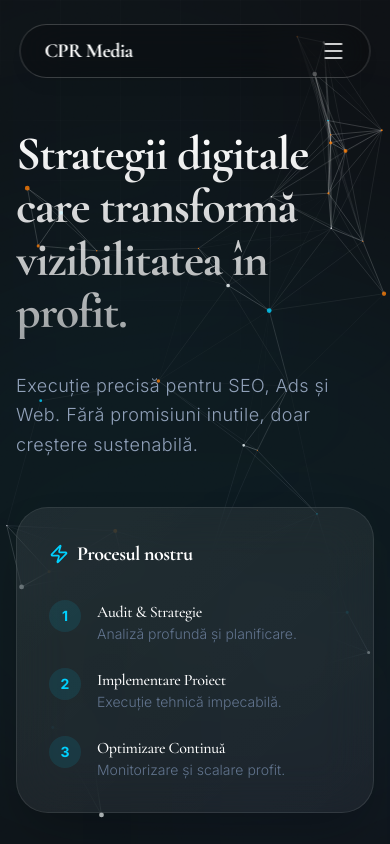
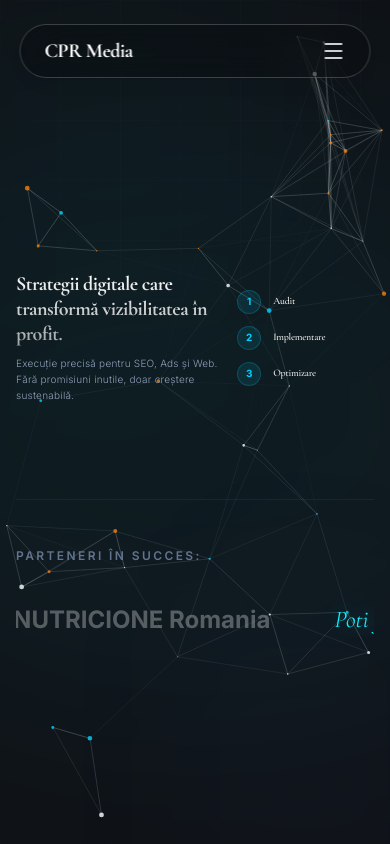
Before and after one commit to ciprianalexandru450-afk/PFA, a React (Vite) app: page / in a window 390 px wide. Shown: the top 844 px of the page. Built offline with nearby package versions, Linux system fonts and the light colour scheme.

Commit message:
feat: Improve hero section responsiveness
Adjusted grid layout and text sizes in the hero section to better adapt to various screen sizes. This ensures the content remains legible and visually appealing across different devices, enhancing user experience.

```diff
--- a/src/App.tsx
+++ b/src/App.tsx
@@ -419,7 +419,7 @@ const Hero = () => (
     <div className="absolute top-1/2 left-1/2 -translate-x-1/2 -translate-y-1/2 w-[800px] h-[600px] bg-brand-accent/5 rounded-full blur-[120px] pointer-events-none z-0" />
 
     <div className="max-w-7xl mx-auto w-full relative z-10">
-      <div className="grid lg:grid-cols-2 gap-12 items-center">
+      <div className="grid grid-cols-[1.2fr_0.8fr] lg:grid-cols-2 gap-4 md:gap-12 items-center">
         {/* Left Side: Content */}
         <motion.div
           initial={{ opacity: 0, x: -30 }}
@@ -427,40 +427,40 @@ const Hero = () => (
           transition={{ duration: 0.8, ease: "easeOut" }}
           className="text-left"
         >
-          <h1 className="text-5xl sm:text-6xl md:text-7xl font-bold tracking-tight leading-[1.1] font-serif bg-clip-text text-transparent bg-gradient-to-b from-white to-white/60">
+          <h1 className="text-xl sm:text-2xl md:text-7xl font-bold tracking-tight leading-tight font-serif bg-clip-text text-transparent bg-gradient-to-b from-white to-white/60">
             Strategii digitale care transformă vizibilitatea în profit.
           </h1>
-          <p className="mt-8 text-lg md:text-xl text-slate-400 font-light leading-relaxed tracking-wide max-w-xl">
+          <p className="mt-2 md:mt-8 text-[10px] sm:text-xs md:text-xl text-slate-400 font-light leading-relaxed tracking-wide max-w-xl">
             Execuție precisă pentru SEO, Ads și Web. Fără promisiuni inutile, doar creștere sustenabilă.
           </p>
         </motion.div>
 
-        {/* Right Side: Glassmorphism Card */}
+        {/* Right Side: Process List (No Card on Mobile) */}
         <motion.div
           initial={{ opacity: 0, x: 30 }}
           animate={{ opacity: 1, x: 0 }}
           transition={{ duration: 0.8, delay: 0.2, ease: "easeOut" }}
           className="lg:justify-self-end w-full max-w-md"
         >
-          <div className="glass-panel p-8 rounded-[2rem] border border-white/10 shadow-2xl relative overflow-hidden group">
-            <div className="absolute inset-0 bg-gradient-to-br from-white/5 to-transparent opacity-50" />
-            <h3 className="text-xl font-bold text-white mb-8 relative z-10 flex items-center">
+          <div className="lg:glass-panel lg:p-8 lg:rounded-[2rem] lg:border lg:border-white/10 lg:shadow-2xl relative overflow-hidden group">
+            <div className="absolute inset-0 bg-gradient-to-br from-white/5 to-transparent opacity-50 hidden lg:block" />
+            <h3 className="text-xl font-bold text-white mb-8 relative z-10 hidden lg:flex items-center">
               <Zap size={20} className="mr-2 text-brand-accent" />
               Procesul nostru
             </h3>
-            <ul className="space-y-6 relative z-10">
+            <ul className="space-y-3 md:space-y-6 relative z-10">
               {[
-                { title: "Audit & Strategie", desc: "Analiză profundă și planificare." },
-                { title: "Implementare Proiect", desc: "Execuție tehnică impecabilă." },
-                { title: "Optimizare Continuă", desc: "Monitorizare și scalare profit." }
+                { title: "Audit", desc: "Analiză profundă și planificare." },
+                { title: "Implementare", desc: "Execuție tehnică impecabilă." },
+                { title: "Optimizare", desc: "Monitorizare și scalare profit." }
               ].map((item, idx) => (
-                <li key={idx} className="flex items-start space-x-4">
-                  <div className="w-8 h-8 rounded-full bg-brand-accent/10 flex items-center justify-center text-brand-accent text-sm font-bold shrink-0">
+                <li key={idx} className="flex items-center space-x-3 md:space-x-4">
+                  <div className="w-6 h-6 md:w-8 md:h-8 rounded-full bg-brand-accent/10 flex items-center justify-center text-brand-accent text-[10px] md:text-sm font-bold shrink-0 border border-brand-accent/20">
                     {idx + 1}
                   </div>
                   <div>
-                    <h4 className="text-white font-medium">{item.title}</h4>
-                    <p className="text-sm text-slate-500 font-light">{item.desc}</p>
+                    <h4 className="text-white font-medium text-[10px] sm:text-xs md:text-base">{item.title}</h4>
+                    <p className="text-sm text-slate-500 font-light hidden md:block">{item.desc}</p>
                   </div>
                 </li>
               ))}
```
